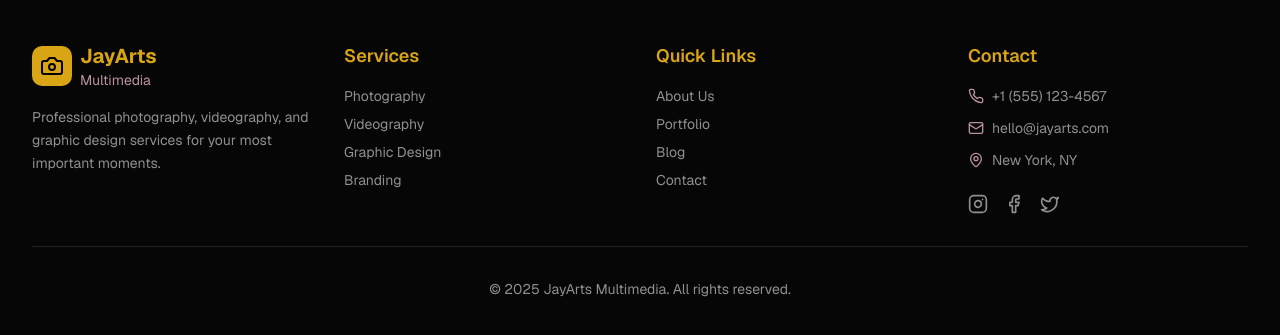
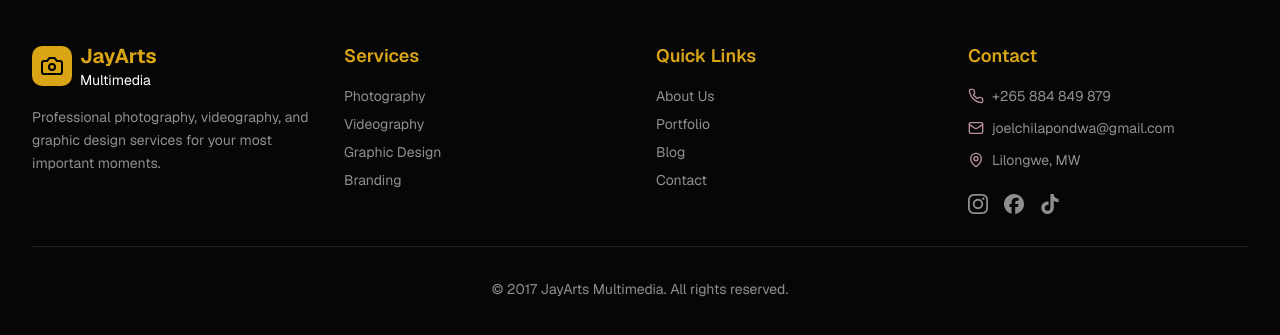
Before and after one commit to Joshypeace/JayArtsMw, a Next.js app: page / in a window 1280 px wide. Shown: the part 4304-4639 px from the top of the page. Built offline with nearby package versions, Linux system fonts and the light colour scheme.

Commit message:
updated footer with new info and replaced react iconsf from lucid-react to simple icons due to deprecation warnings

```diff
--- a/package.json
+++ b/package.json
@@ -53,8 +53,10 @@
     "react-day-picker": "9.8.0",
     "react-dom": "^19.1.1",
     "react-hook-form": "^7.60.0",
+    "react-icons": "^5.5.0",
     "react-resizable-panels": "^2.1.7",
     "recharts": "2.15.4",
+    "simple-icons": "^15.16.0",
     "sonner": "^1.7.4",
     "tailwind-merge": "^2.5.5",
     "tailwindcss-animate": "^1.0.7",
--- a/src/components/footer.tsx
+++ b/src/components/footer.tsx
@@ -1,5 +1,6 @@
 import Link from "next/link"
-import { Camera, Instagram, Facebook, Twitter, Mail, Phone, MapPin } from "lucide-react"
+import { Camera, Mail, Phone, MapPin } from "lucide-react"
+import { SiInstagram, SiFacebook, SiTiktok } from "react-icons/si";
 
 export function Footer() {
   return (
@@ -14,7 +15,7 @@ export function Footer() {
               </div>
               <div>
                 <div className="text-lg sm:text-xl font-bold text-gold">JayArts</div>
-                <div className="text-xs sm:text-sm text-silver">Multimedia</div>
+                <div className="text-xs sm:text-sm text-white">Multimedia</div>
               </div>
             </div>
             <p className="text-muted-foreground text-sm leading-relaxed">
@@ -82,35 +83,35 @@ export function Footer() {
             <div className="space-y-3 text-sm">
               <div className="flex items-center space-x-2 text-muted-foreground">
                 <Phone className="w-4 h-4 text-silver flex-shrink-0" />
-                <span>+1 (555) 123-4567</span>
+                <span>+265 884 849 879</span>
               </div>
               <div className="flex items-center space-x-2 text-muted-foreground">
                 <Mail className="w-4 h-4 text-silver flex-shrink-0" />
-                <span className="break-all">hello@jayarts.com</span>
+                <span className="break-all">joelchilapondwa@gmail.com</span>
               </div>
               <div className="flex items-center space-x-2 text-muted-foreground">
                 <MapPin className="w-4 h-4 text-silver flex-shrink-0" />
-                <span>New York, NY</span>
+                <span>Lilongwe, MW</span>
               </div>
             </div>
 
             {/* Social Links */}
             <div className="flex space-x-4 pt-2">
               <Link href="#" className="text-muted-foreground hover:text-gold transition-colors" aria-label="Instagram">
-                <Instagram className="w-5 h-5" />
+                <SiInstagram className="w-5 h-5" />
               </Link>
               <Link href="#" className="text-muted-foreground hover:text-gold transition-colors" aria-label="Facebook">
-                <Facebook className="w-5 h-5" />
+                <SiFacebook className="w-5 h-5" />
               </Link>
               <Link href="#" className="text-muted-foreground hover:text-gold transition-colors" aria-label="Twitter">
-                <Twitter className="w-5 h-5" />
+                <SiTiktok className="w-5 h-5" />
               </Link>
             </div>
           </div>
         </div>
 
         <div className="border-t border-border mt-6 sm:mt-8 pt-6 sm:pt-8 text-center text-xs sm:text-sm text-muted-foreground">
-          <p>&copy; 2025 JayArts Multimedia. All rights reserved.</p>
+          <p>&copy; 2017 JayArts Multimedia. All rights reserved.</p>
         </div>
       </div>
     </footer>
```
Also changed, not shown: 1 other file (tests, documents, lock files or other folders).
